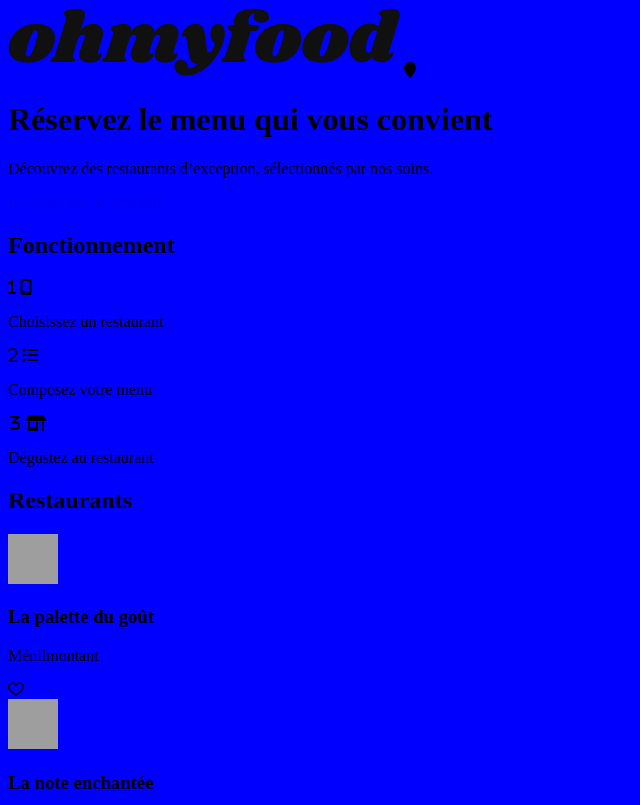
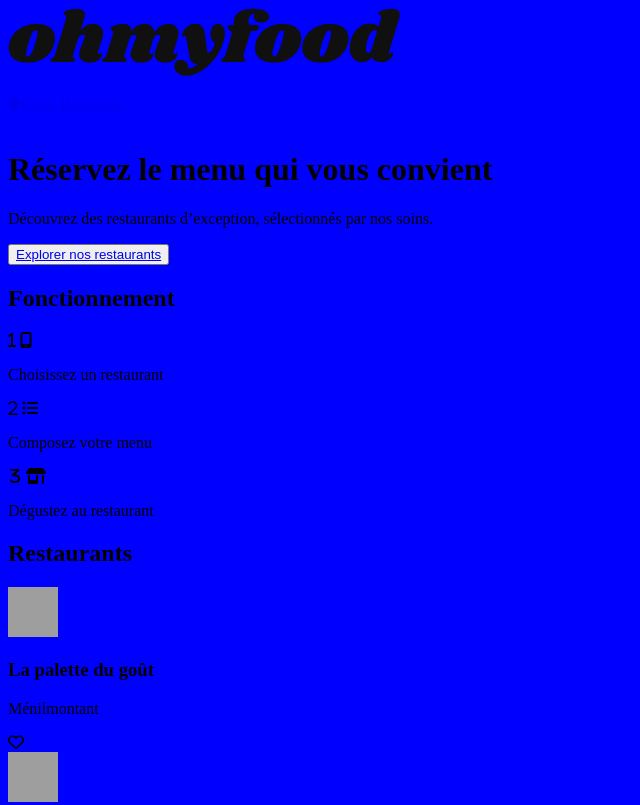
Before and after one commit to Ben-Ali-Charafoudine/OpenclassroomsProjet, a website: page index.html in a window 1280 px wide. Shown: the top 805 px of the page, without its empty margins (0-640 px from the left). Drawn offline with nearby package versions, Linux system fonts and the light colour scheme; files that its build step writes are made by us from their sources; grey boxes are pictures that could not be loaded.

Commit message:
Mise à jour de index.html, palette.html, et styles.css

```diff
--- a/index.html
+++ b/index.html
@@ -17,18 +17,20 @@
 
     <body>
         <header class="header">
-            <img class="logo" src="images/logo/ohmyfood.png" alt="Logo ohmyfood" >
-        <i class="fa-solid fa-location-pin"></i>
+        <img class="logo" src="images/logo/ohmyfood.png" alt="Logo ohmyfood" >
+        <a class="carte" href="https://www.google.com/maps/d/u/0/viewer?mid=1BAGwhlj2NvQGSjTlkHTLD9394Rs&hl=en_US&ll=48.87503600000002%2C2.386546000000016&z=17">
+            <i class="fa-solid fa-location-pin"></i>
+            <p>Paris, Belleville</p>
+        </a>
         <h1>Réservez le menu qui vous convient</h1>
         <p>Découvrez des restaurants d’exception, sélectionnés par nos soins.</p>
-        <a href="palette.html" class="explore-button">Explorer nos restaurants</a>
+        <button><a href="palette.html" class="explore-button">Explorer nos restaurants</a></button>
         </header>
-        <div class="main-container">
-            <main class="main-container">
+        <main class="main-container">
                 <section class="fonctionnement">
                     <h2>Fonctionnement</h2>
                     <div class="etape" id="choisir">
-                        <i class="fa-solid fa-1"></i>
+                        <i class="fa-solid fa-1 "></i>
                         <i class="fa-solid fa-mobile-screen"></i>
                         <p>Choisissez un restaurant</p>
                     </div>
@@ -82,7 +84,7 @@
                 </div>
 
             </section>
-        </div>
+
         <footer>
          <section classe footer>
             <nav>
--- /dev/null
+++ b/styles.css
@@ -0,0 +1,12 @@
+body {
+  background-color: blue;
+}
+
+.carte {
+  display: flex;
+  flex-direction: row;
+  align-items: center;
+  list-style-type: none;
+}
+
+/*# sourceMappingURL=styles.css.map */
```
Also changed, not shown: palette.html (+1 -1 lines), 1 other file.
